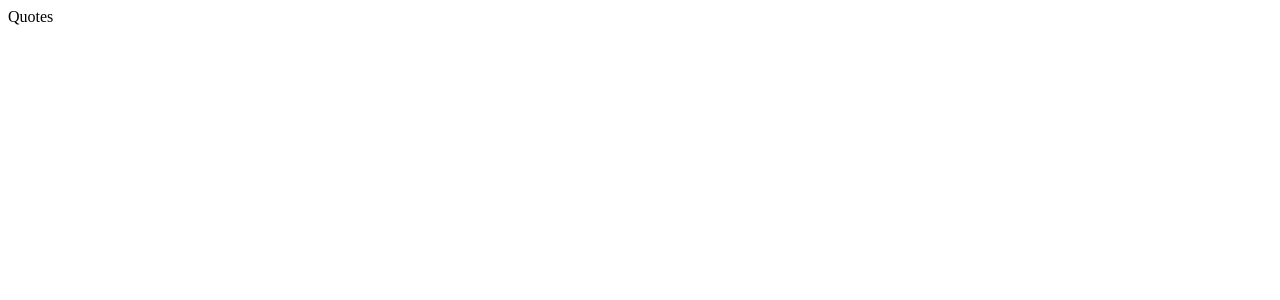
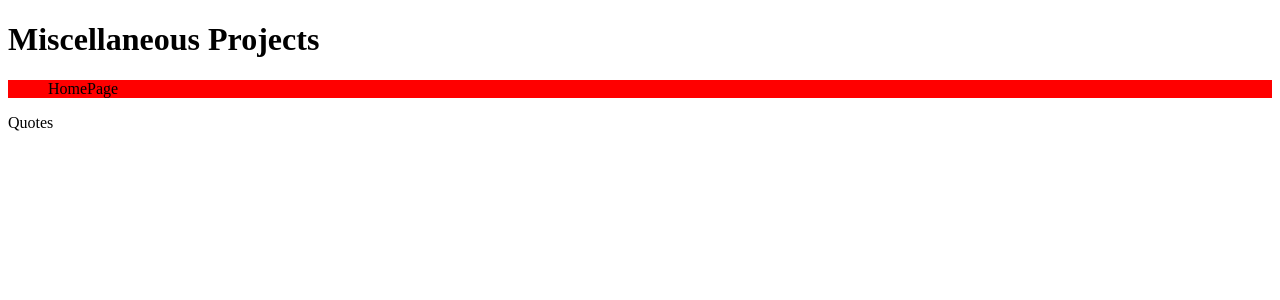
Before and after one commit to StudentCZ/MiscProjects, a React (Create React App) app: page /quote in a window 1280 px wide. Shown: the top 300 px of the page. Built offline with nearby package versions, Linux system fonts and the light colour scheme.

Commit message:
imported home to quote component

```diff
--- a/src/Random_Quote_Generator/Quote.js
+++ b/src/Random_Quote_Generator/Quote.js
@@ -1,7 +1,13 @@
 import React from 'react';
+import Home from '../Home';
 
 const Quote = () => {
-  return <div>Quotes</div>;
+  return (
+    <div>
+      <Home />
+      Quotes
+    </div>
+  );
 };
 
 export default Quote;
```
